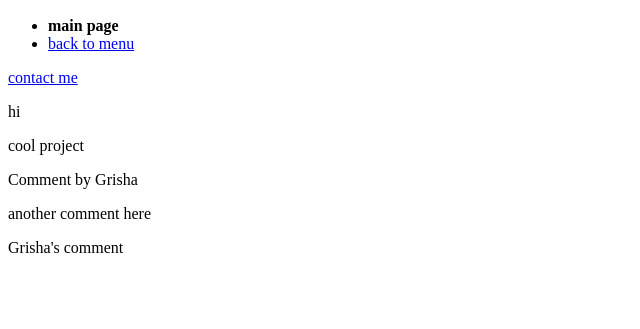
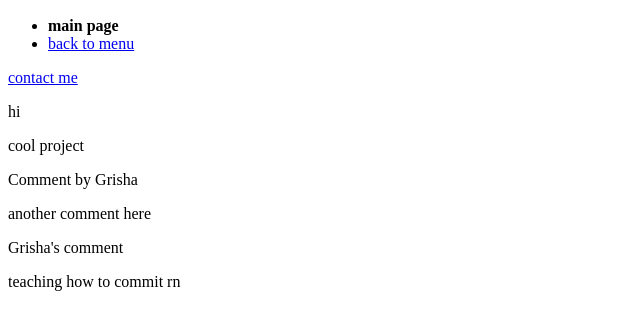
Before and after one commit to justinxu1/practice, a plain HTML site: page index.html in a window 1280 px wide. Shown: the part 451-780 px from the top of the page, without its empty margins (0-640 px from the left). Drawn offline with Linux system fonts and the light colour scheme.

Commit message:
teaching ethan how to use version control

```diff
--- a/index.html
+++ b/index.html
@@ -27,5 +27,6 @@
     <p> Comment by Grisha</p>
     <p> another comment here</p>
     <p> Grisha's comment</p>
+    <p> teaching how to commit rn</p>
   </body>
 </html>
```
